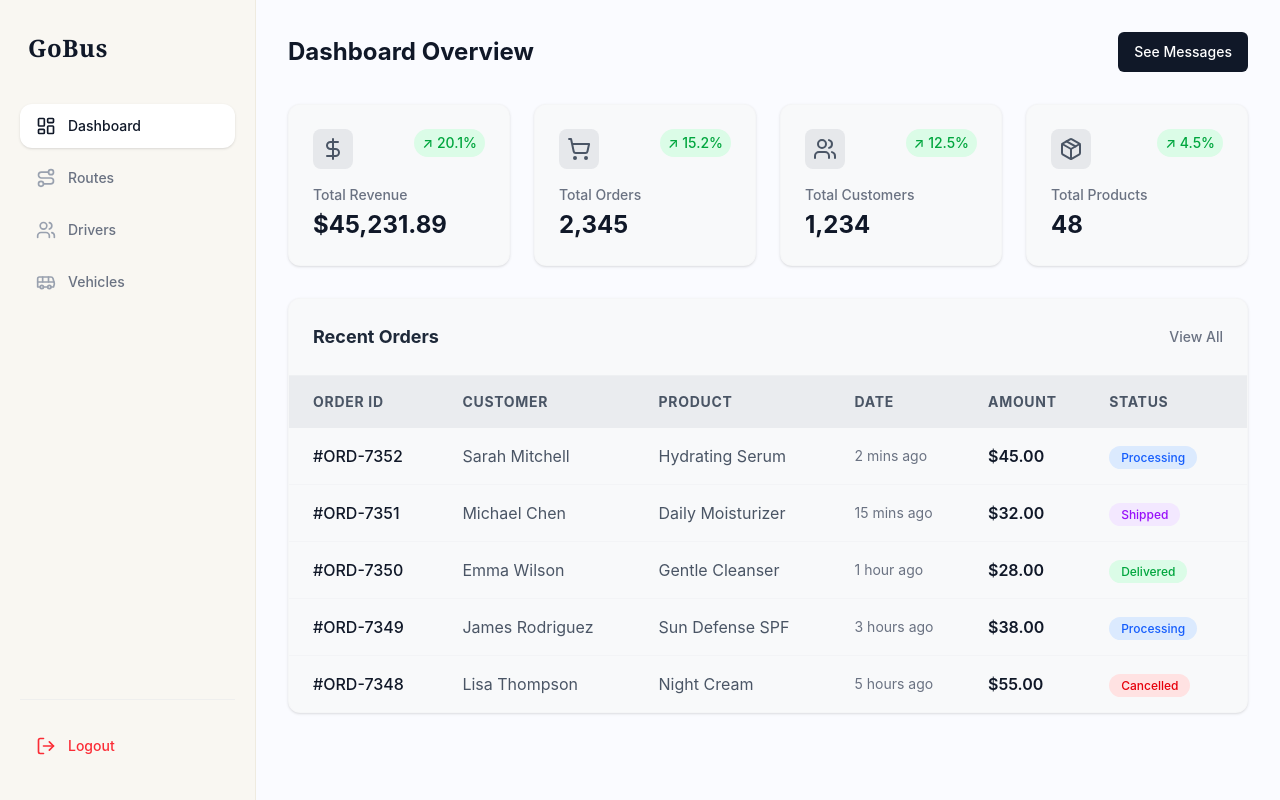
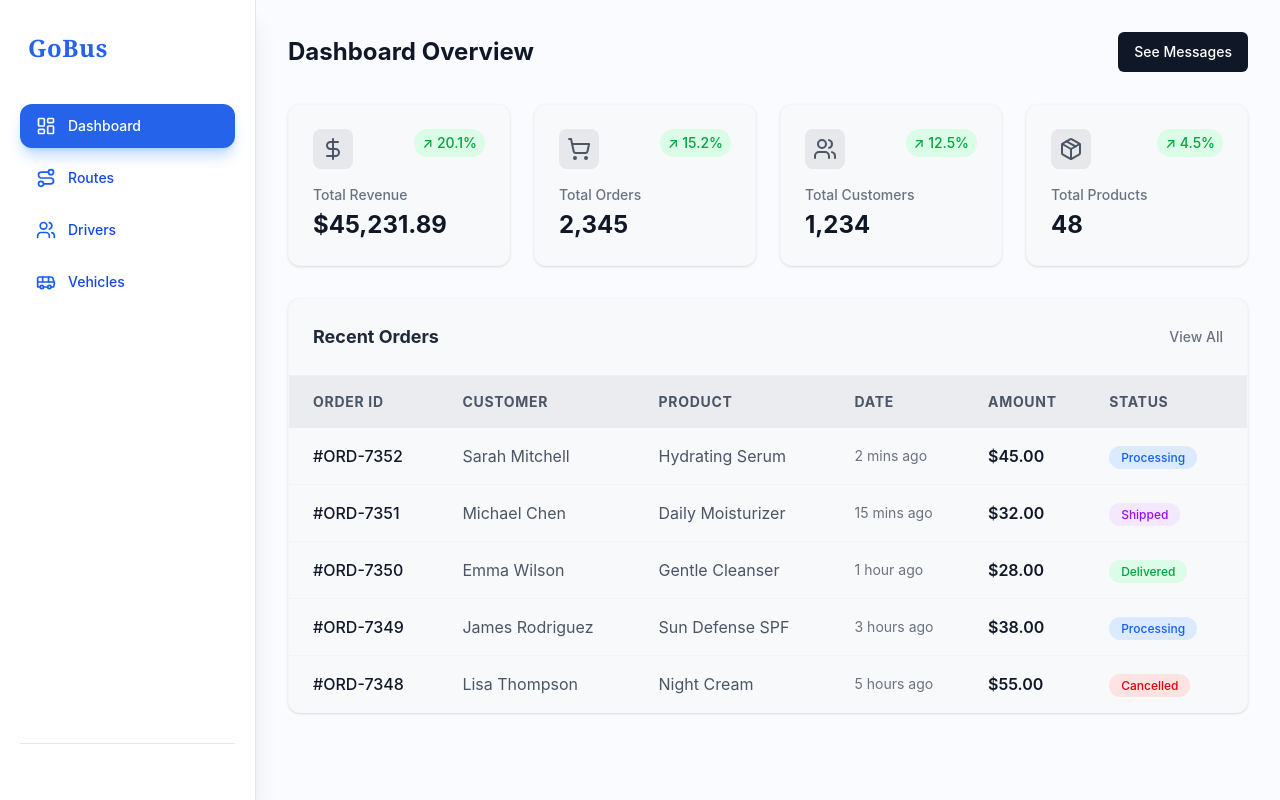
Before and after one commit to BrianFdo03/Ascension-Plymhack, a React (Vite) app in the folder client/: page / in a window 1280 px wide. Built offline with nearby package versions, Linux system fonts and the light colour scheme.

Commit message:
Update Sidebar.tsx

```diff
--- a/client/src/components/common/Sidebar.tsx
+++ b/client/src/components/common/Sidebar.tsx
@@ -3,29 +3,25 @@ import {
     LayoutDashboard,
     Route,
     Users,
-    Bus,
-    LogOut
+    Bus
 } from 'lucide-react';
 
-// Define the shape of a navigation item
 interface NavItem {
     label: string;
     icon: React.ElementType;
     href: string;
 }
 
-// Props interface
 interface SidebarProps {
-    activePath?: string; // To determine which item is highlighted
-    onNavigate?: (path: string) => void; // Optional handler for clicks
+    activePath?: string;
+    onNavigate?: (path: string) => void;
 }
 
-const Sidebar2: React.FC<SidebarProps> = ({
+const Sidebar: React.FC<SidebarProps> = ({
     activePath = '/dashboard',
     onNavigate
 }) => {
 
-    // Main navigation links
     const mainNavItems: NavItem[] = [
         { label: 'Dashboard', icon: LayoutDashboard, href: '/dashboard' },
         { label: 'Routes', icon: Route, href: '/routes' },
@@ -33,20 +29,17 @@ const Sidebar2: React.FC<SidebarProps> = ({
         { label: 'Vehicles', icon: Bus, href: '/vehicles' },
     ];
 
-    // Helper to handle navigation clicks
     const handleNavClick = (path: string) => {
-        if (onNavigate) {
-            onNavigate(path);
-        }
-        // If you are using Next.js or React Router, you would add your router push logic here
+        if (onNavigate) onNavigate(path);
         console.log(`Navigating to: ${path}`);
     };
 
     return (
-        <aside className="flex flex-col w-64 h-full px-5 py-8 bg-[#F9F7F2] border-r border-[#EFEBE0]">
+        <aside className="flex flex-col w-64 h-screen px-5 py-8 bg-white border-r border-blue-100 text-blue-900 shadow-xl">
+
             {/* Brand Logo */}
             <div className="mb-10 px-2">
-                <h1 className="text-2xl font-serif font-bold text-gray-900 tracking-wide">
+                <h1 className="text-2xl font-serif font-bold tracking-wide text-[#2563EB]">
                     GoBus
                 </h1>
             </div>
@@ -54,41 +47,39 @@ const Sidebar2: React.FC<SidebarProps> = ({
             {/* Main Navigation */}
             <nav className="flex-1 space-y-2">
                 {mainNavItems.map((item) => {
-                    // Simple path matching logic, can be improved with useLocation hook later
-                    const isActive = activePath === item.href || (item.href !== '/dashboard' && window.location.pathname.startsWith(item.href));
+                    const isActive = activePath === item.href;
                     const Icon = item.icon;
 
                     return (
                         <button
                             key={item.href}
                             onClick={() => handleNavClick(item.href)}
-                            className={`w-full flex items-center gap-3 px-4 py-3 text-sm font-medium transition-all rounded-xl
+                            className={`w-full flex items-center gap-3 px-4 py-3 text-sm font-medium transition-all rounded-xl relative overflow-hidden group
                 ${isActive
-                                    ? 'bg-white text-gray-900 shadow-sm' // Active State
-                                    : 'text-gray-500 hover:bg-white/50 hover:text-gray-900' // Inactive State
+                                    ? 'bg-[#2563EB] text-white shadow-lg shadow-blue-500/30'
+                                    : 'text-blue-700 hover:bg-blue-50 hover:text-[#2563EB]'
                                 }
               `}
                         >
-                            <Icon size={20} className={isActive ? 'text-gray-900' : 'text-gray-400'} />
-                            {item.label}
+                            {isActive && (
+                                <div className="absolute inset-0 bg-[#2563EB] opacity-100 z-[-1]" />
+                            )}
+                            <Icon
+                                size={20}
+                                className={isActive
+                                    ? 'text-white'
+                                    : 'text-blue-600 group-hover:text-[#2563EB] transition-colors'}
+                            />
+                            <span className="relative z-10">{item.label}</span>
                         </button>
                     );
                 })}
             </nav>
 
-            {/* Footer Navigation (Logout only) */}
-            <div className="mt-auto space-y-2 pt-6 border-t border-gray-200/50">
-                {/* Logout */}
-                <button
-                    onClick={() => console.log('Logging out...')}
-                    className="w-full flex items-center gap-3 px-4 py-3 text-sm font-medium text-red-500 hover:bg-red-50 rounded-xl transition-colors"
-                >
-                    <LogOut size={20} className="text-red-500" />
-                    Logout
-                </button>
+            <div className="mt-auto space-y-2 pt-6 border-t border-blue-100">
             </div>
         </aside>
     );
 };
 
-export default Sidebar2;
+export default Sidebar;
```
